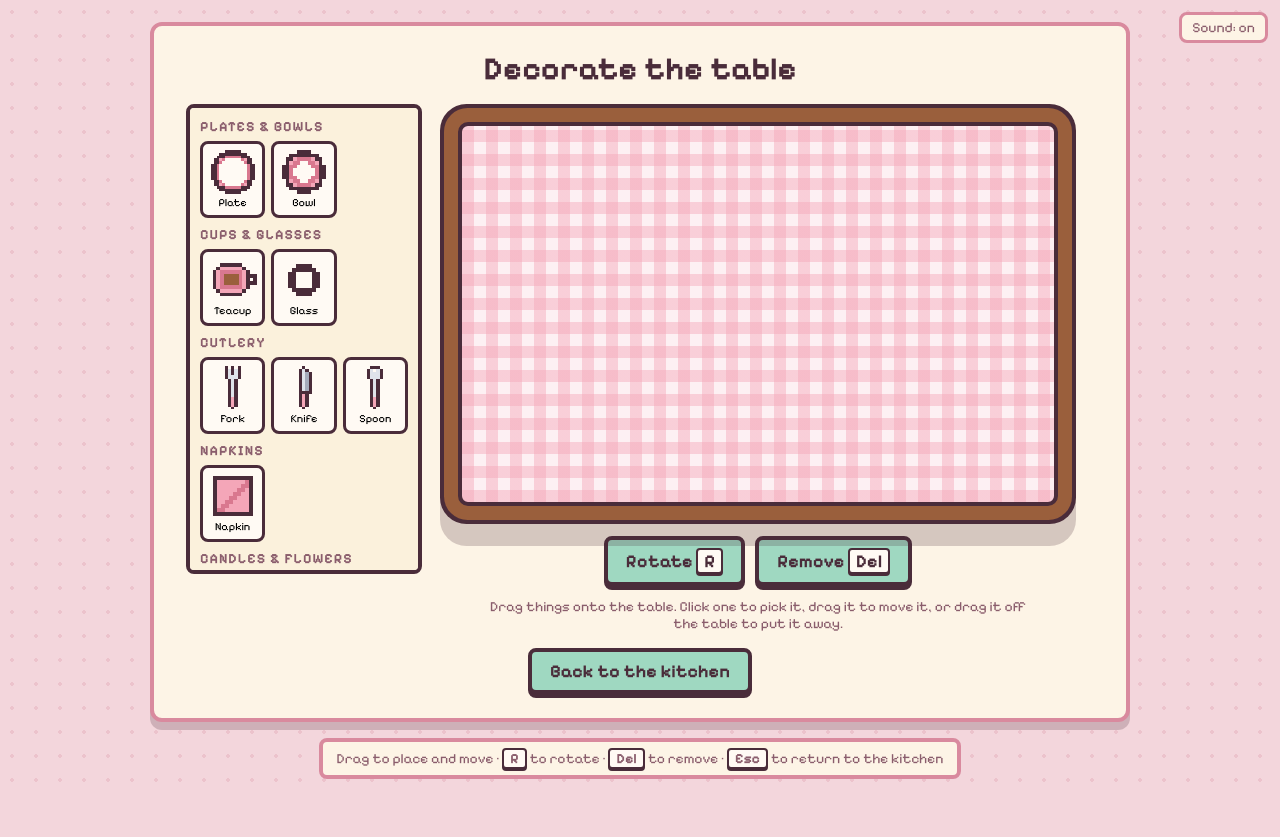
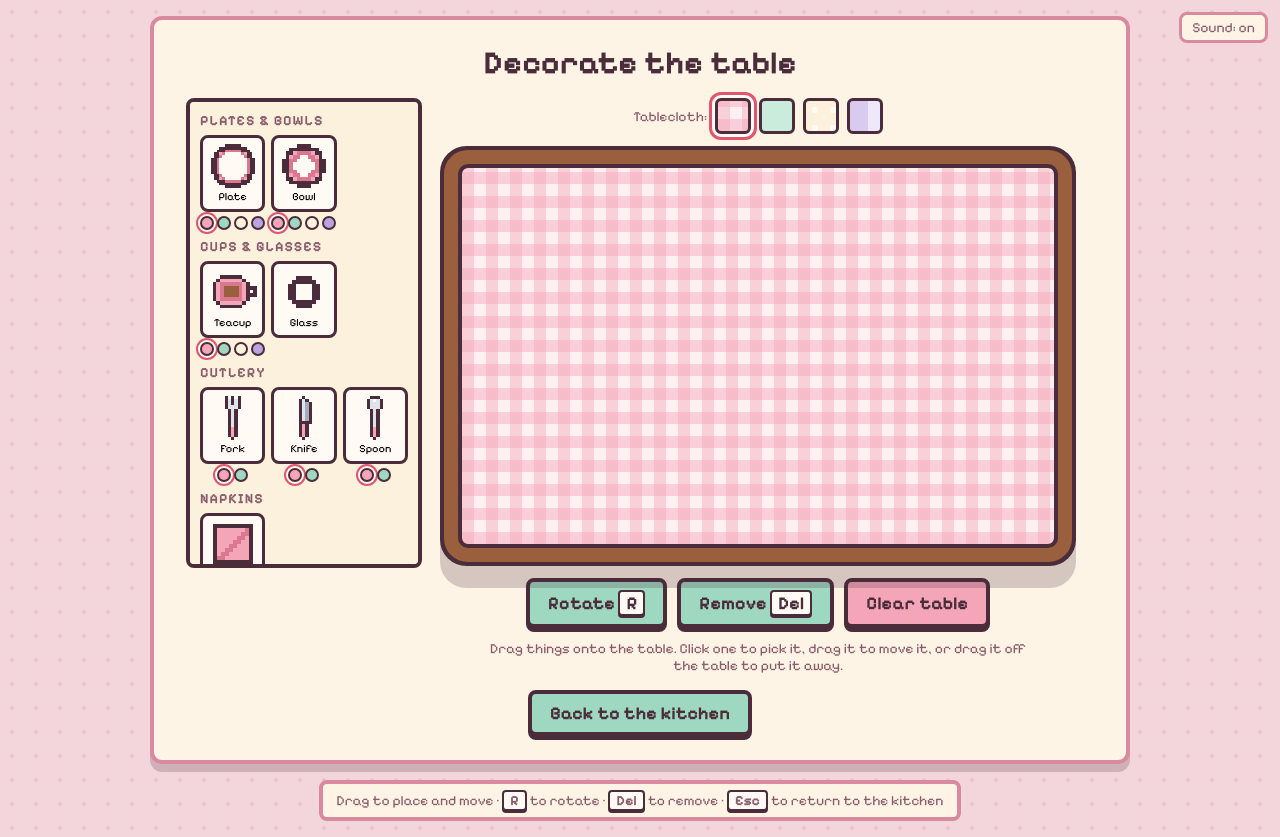
Before and after one commit to bergumguro-prog/Game, a Flask app: page /games/tablesetting/ in a window 1280 px wide. Before the commit the page ends 782 px from the top, so only its background shows below. Run offline with Flask 3, Linux system fonts and the light colour scheme.

Commit message:
Choose colors, tablecloths and clear the table with undo

```diff
--- a/games/tablesetting/routes.py
+++ b/games/tablesetting/routes.py
@@ -42,6 +42,7 @@ class TableSetting(MiniGame):
                 menu=menu(),
                 table={"w": catalog.TABLE_W, "h": catalog.TABLE_H, "max": catalog.MAX_ITEMS},
                 cloth=catalog.DEFAULT_CLOTH,
+                cloths=catalog.CLOTHS,
             )
 
 
--- a/games/tablesetting/static/tablesetting.css
+++ b/games/tablesetting/static/tablesetting.css
@@ -77,6 +77,46 @@
   max-height: 44px;
 }
 
+/* Color swatches under each menu item */
+.swatches {
+  display: flex;
+  gap: 3px;
+}
+.swatch {
+  width: 14px;
+  height: 14px;
+  padding: 0;
+  background: var(--swatch);
+  border: 2px solid var(--px-outline);
+  border-radius: 50%;
+  cursor: pointer;
+}
+.swatch-on {
+  box-shadow: 0 0 0 2px var(--px-white), 0 0 0 4px var(--px-rose);
+}
+
+/* Tablecloth choices: little squares showing each pattern */
+.cloths {
+  display: flex;
+  align-items: center;
+  gap: 8px;
+}
+.cloths-label {
+  color: var(--color-text-muted);
+  font-size: var(--font-size-small);
+}
+.cloth-choice {
+  width: 36px;
+  height: 36px;
+  padding: 0;
+  border: 3px solid var(--px-outline);
+  border-radius: 6px;
+  cursor: pointer;
+}
+.cloth-on {
+  box-shadow: 0 0 0 3px var(--px-white), 0 0 0 6px var(--px-rose);
+}
+
 /* --- The table: a wooden top with a cloth on it --- */
 .table-area {
   display: flex;
@@ -99,24 +139,30 @@
   touch-action: none;
 }
 /* Tablecloth patterns, all flat colors (no smooth gradients). */
-.table-top[data-cloth="gingham"] {
+.table-top[data-cloth="gingham"],
+.cloth-choice[data-cloth="gingham"] {
   background:
     repeating-linear-gradient(0deg, var(--cloth-gingham-stripe) 0 12px, transparent 12px 24px),
     repeating-linear-gradient(90deg, var(--cloth-gingham-stripe) 0 12px, transparent 12px 24px),
     var(--cloth-gingham);
 }
+.table-top[data-cloth="mint"],
+.cloth-choice[data-cloth="mint"] {
+  background: var(--cloth-mint);
+}
 .table-top[data-cloth="mint"] {
-  background: var(--cloth-mint);
   box-shadow:
     inset 0 0 0 8px var(--cloth-mint-edge),
     0 0 0 14px var(--px-wood), 0 0 0 18px var(--px-outline), 0 22px 0 18px var(--color-shadow);
 }
-.table-top[data-cloth="lace"] {
+.table-top[data-cloth="lace"],
+.cloth-choice[data-cloth="lace"] {
   background:
     radial-gradient(circle, var(--cloth-lace-dot) 0 3px, transparent 3px) 0 0 / 18px 18px,
     var(--cloth-lace);
 }
-.table-top[data-cloth="stripes"] {
+.table-top[data-cloth="stripes"],
+.cloth-choice[data-cloth="stripes"] {
   background:
     repeating-linear-gradient(90deg, var(--cloth-stripe) 0 18px, var(--cloth-stripe-light) 18px 36px);
 }
@@ -160,6 +206,10 @@
   opacity: 0.4;
 }
 
+/* .button sets display, which would otherwise beat the hidden attribute */
+.table-tools [hidden] {
+  display: none;
+}
 .table-tools,
 .table-actions {
   display: flex;
--- a/games/tablesetting/static/tablesetting.js
+++ b/games/tablesetting/static/tablesetting.js
@@ -81,6 +81,7 @@
     const fromMenu = e.target.closest(".menu-item");
     const onTable = e.target.closest(".placed");
     if (!fromMenu && !onTable) {
+      // clicking the bare table puts down what you picked (but swatches keep it)
       if (table.contains(e.target) && selected !== null) select(null);
       return;
     }
@@ -173,10 +174,65 @@
     if (table) render();
   });
 
+  // --- Colors and tablecloths ---
+  // A swatch changes the color of that menu item (what you'll place next),
+  // and of the picked item on the table if it's the same kind of thing.
+  function chooseColor(swatch) {
+    const id = swatch.dataset.item;
+    const color = swatch.dataset.color;
+    const button = document.querySelector(`.menu-item[data-item="${id}"]`);
+    button.dataset.color = color;
+    button.querySelector(".menu-art").innerHTML = art(id, color);
+    swatch.parentElement.querySelectorAll(".swatch").forEach((s) =>
+      s.classList.toggle("swatch-on", s === swatch));
+    if (selected !== null && items[selected].id === id) {
+      items[selected].color = color;
+      changed();
+    }
+    if (window.scenes) window.scenes.play("select");
+  }
+
+  function chooseCloth(button) {
+    table.dataset.cloth = button.dataset.cloth;
+    document.querySelectorAll(".cloth-choice").forEach((b) =>
+      b.classList.toggle("cloth-on", b === button));
+    if (window.scenes) window.scenes.play("select");
+    changed();
+  }
+
+  // Clear the table, with a moment to change your mind.
+  let cleared = null;
+  let undoTimer = null;
+  function clearTable() {
+    if (!items.length) return;
+    cleared = items;
+    items = [];
+    selected = null;
+    changed();
+    const undo = document.getElementById("undo-clear");
+    undo.hidden = false;
+    clearTimeout(undoTimer);
+    undoTimer = setTimeout(() => { undo.hidden = true; cleared = null; }, 6000);
+    if (window.scenes) window.scenes.play("back");
+  }
+  function undoClear() {
+    if (!cleared) return;
+    items = cleared;
+    cleared = null;
+    document.getElementById("undo-clear").hidden = true;
+    changed();
+  }
+
   // --- Buttons and keys ---
   document.addEventListener("click", (e) => {
     if (e.target.closest("#rotate-item")) rotate();
     if (e.target.closest("#remove-item")) remove();
+    if (e.target.closest("#clear-table")) clearTable();
+    if (e.target.closest("#undo-clear")) undoClear();
+    const swatch = e.target.closest(".swatch");
+    if (swatch) chooseColor(swatch);
+    const cloth = e.target.closest(".cloth-choice");
+    if (cloth) chooseCloth(cloth);
   });
   document.addEventListener("keydown", (e) => {
     if (!table || e.ctrlKey || e.metaKey || e.altKey) return;
--- a/games/tablesetting/templates/tablesetting.html
+++ b/games/tablesetting/templates/tablesetting.html
@@ -24,6 +24,15 @@
               <span class="menu-art">{{ item.art[item.colors[0]] }}</span>
               <span class="menu-name">{{ item.name }}</span>
             </button>
+            {% if item.colors|length > 1 %}
+            <div class="swatches" role="group" aria-label="{{ item.name }} colors">
+              {% for color in item.colors %}
+              <button class="swatch{% if loop.first %} swatch-on{% endif %}" type="button"
+                      data-item="{{ item.id }}" data-color="{{ color }}"
+                      style="--swatch: var(--px-{{ color }});" aria-label="{{ color }}"></button>
+              {% endfor %}
+            </div>
+            {% endif %}
           </div>
           {% endfor %}
         </div>
@@ -31,6 +40,13 @@
       </aside>
 
       <div class="table-area">
+        <div class="cloths" role="group" aria-label="Tablecloth">
+          <span class="cloths-label">Tablecloth:</span>
+          {% for key, name in cloths.items() %}
+          <button class="cloth-choice{% if key == cloth %} cloth-on{% endif %}" type="button"
+                  data-cloth="{{ key }}" title="{{ name }}" aria-label="{{ name }}"></button>
+          {% endfor %}
+        </div>
         <div class="table-top" id="table" data-w="{{ table.w }}" data-h="{{ table.h }}"
              data-max="{{ table.max }}" data-cloth="{{ cloth }}"
              style="--tw: {{ table.w }}; --th: {{ table.h }};"
@@ -38,6 +54,8 @@
         <div class="table-tools">
           <button class="button button-mint" type="button" id="rotate-item" disabled>Rotate <kbd>R</kbd></button>
           <button class="button button-mint" type="button" id="remove-item" disabled>Remove <kbd>Del</kbd></button>
+          <button class="button" type="button" id="clear-table">Clear table</button>
+          <button class="button button-mint" type="button" id="undo-clear" hidden>Undo clear</button>
         </div>
         <p class="table-tip">Drag things onto the table. Click one to pick it, drag it to move it, or drag it off the table to put it away.</p>
       </div>
```
